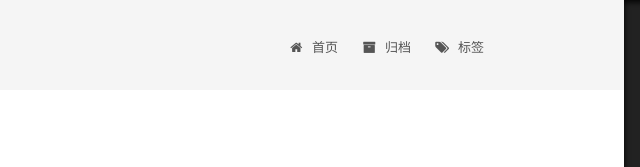
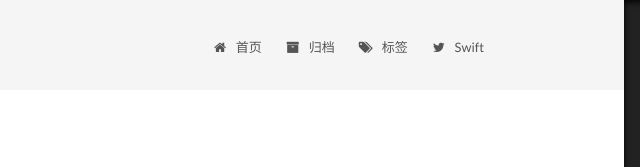
Before and after one commit to Samminge/samminge.github.com, a plain HTML site: page 2017/01/12/hello-world/index.html in a window 1280 px wide. Shown: the top 167 px of the page, 336-976 px from the left. Drawn offline with Linux system fonts and the light colour scheme.

Commit message:
Site updated: 2017-01-15 13:50:54

```diff
--- a/2017/01/12/hello-world/index.html
+++ b/2017/01/12/hello-world/index.html
@@ -211,6 +211,16 @@
               <i class="menu-item-icon fa fa-fw fa-tags"></i> <br />
 
             标签
+          </a>
+        </li>
+
+
+        <li class="menu-item menu-item-swift">
+          <a href="/swift" rel="section">
+
+              <i class="menu-item-icon fa fa-fw fa-twitter"></i> <br />
+
+            swift
           </a>
         </li>
 
```
Also changed, not shown: 2017/01/15/Hello-World-0/index.html (+10 -0 lines), archives/2017/01/index.html (+10 -0 lines), archives/2017/index.html (+10 -0 lines), archives/index.html (+10 -0 lines), index.html (+10 -0 lines).
